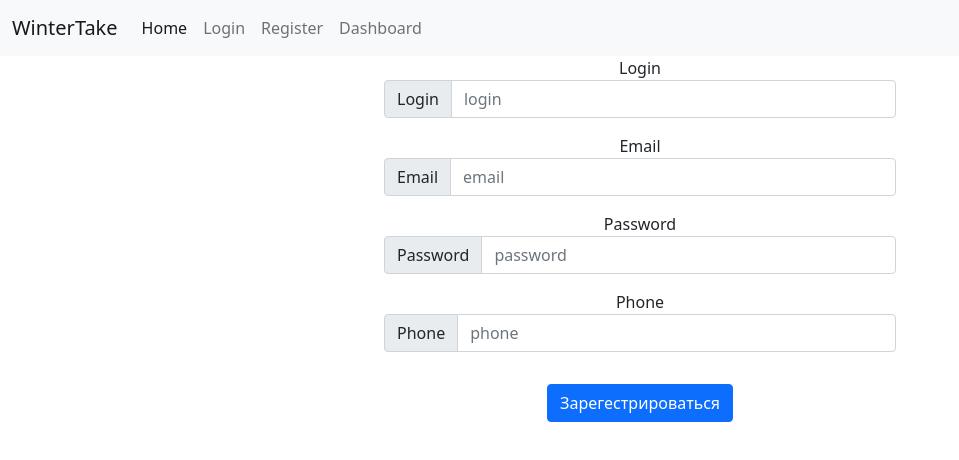
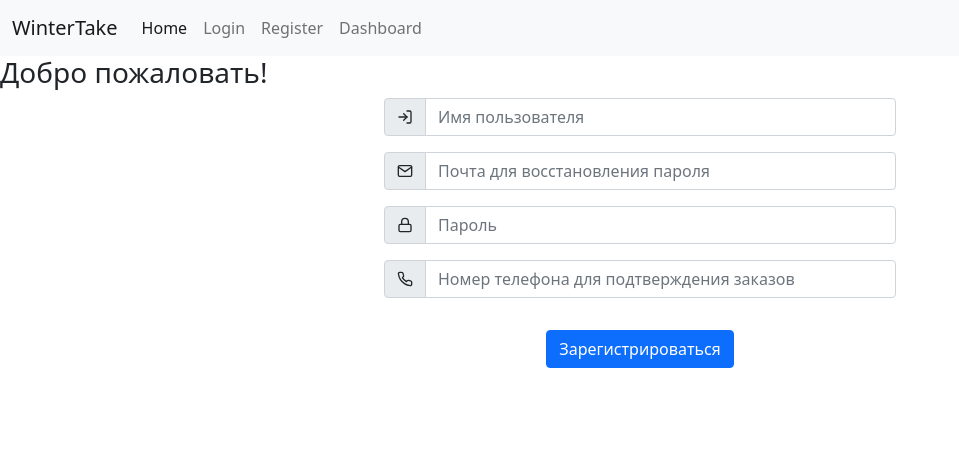
Before and after one commit to impressa97/sharer, a React (Create React App) app in the folder client/: page /register in a window 1280 px wide. Shown: the top 460 px of the page, without its empty margins (0-959 px from the left). Built offline with nearby package versions, Linux system fonts and the light colour scheme.

Commit message:
добавил иконки))

```diff
--- a/client/package.json
+++ b/client/package.json
@@ -11,6 +11,7 @@
     "react": "^17.0.2",
     "react-bootstrap": "^2.0.1",
     "react-dom": "^17.0.2",
+    "react-icons": "^4.3.1",
     "react-router-dom": "^6.2.1",
     "react-scripts": "4.0.3",
     "web-vitals": "^1.0.1"
--- a/client/src/Pages/Login.js
+++ b/client/src/Pages/Login.js
@@ -22,22 +22,6 @@ function Login(props) {
       })
       .then((response) => {
         setUserSession(response.data.token, response.data.user);
-      })
-      .catch((error) => {
-        if (!error.response && !error.request) {
-          //display
-        }
-      });
-  };
-
-  const register = () => {
-    axios
-      .post("http://localhost:3001/api/user/register", {
-        email: email,
-        password: password,
-      })
-      .then((response) => {
-        console.log(response);
       })
       .catch((error) => {
         if (!error.response && !error.request) {
@@ -90,9 +74,6 @@ function Login(props) {
         >
           Login
         </Button>
-        <Button onClick={() => {}} className="m-1" variant="primary">
-          Register
-        </Button>
       </div>
     </div>
   );
--- a/client/src/Pages/Register.js
+++ b/client/src/Pages/Register.js
@@ -1,11 +1,15 @@
+import { FiLogIn, FiMail, FiPhone, FiLock } from "react-icons/fi";
 import React, { useState } from "react";
 import axios from "axios";
 import "../Login.css";
 import { Button, FormControl, InputGroup } from "react-bootstrap";
 
 function Register(props) {
+  //Статусы ошибок и Информации
   const [errorStatus, setErrorStatus] = useState(null);
   const [registrationStatus, setRegistrationStatus] = useState(null);
+
+  //Данные формы
   const [login, setLogin] = useState("");
   const [phone, setPhone] = useState("");
   const [email, setEmail] = useState("");
@@ -34,62 +38,69 @@ function Register(props) {
   };
 
   return (
+    <>
+      <h3>Добро пожаловать!</h3>
       <div className="LoginForm">
-      <label>Login</label>
         <InputGroup className="mb-3">
-        <InputGroup.Text id="basic-addon1">Login</InputGroup.Text>
+          <InputGroup.Text id="basic-addon1">
+            <FiLogIn />
+          </InputGroup.Text>
           <FormControl
             onChange={(e) => {
               setLogin(e.target.value);
             }}
             name="login"
-          placeholder="login"
+            placeholder="Имя пользователя"
             aria-label="login"
             aria-describedby="basic-addon1"
           />
         </InputGroup>
-      <label>Email</label>
         <InputGroup className="mb-3">
-        <InputGroup.Text id="basic-addon2">Email</InputGroup.Text>
+          <InputGroup.Text id="basic-addon2">
+            <FiMail />
+          </InputGroup.Text>
           <FormControl
             onChange={(e) => {
               setEmail(e.target.value);
             }}
             name="email"
-          placeholder="email"
+            placeholder="Почта для восстановления пароля"
             aria-label="email"
             aria-describedby="basic-addon2"
           />
         </InputGroup>
-      <label>Password</label>
         <InputGroup className="mb-3">
-        <InputGroup.Text id="basic-addon3">Password</InputGroup.Text>
+          <InputGroup.Text id="basic-addon3">
+            <FiLock />
+          </InputGroup.Text>
           <FormControl
             onChange={(e) => {
               setPassword(e.target.value);
             }}
+            type="password"
             name="password"
-          placeholder="password"
+            placeholder="Пароль"
             aria-label="password"
             aria-describedby="basic-addon3"
           />
         </InputGroup>
-      <label>Phone</label>
         <InputGroup className="mb-3">
-        <InputGroup.Text id="basic-addon4">Phone</InputGroup.Text>
+          <InputGroup.Text id="basic-addon4">
+            <FiPhone />
+          </InputGroup.Text>
           <FormControl
             onChange={(e) => {
               setPhone(e.target.value);
             }}
             name="phone"
-          placeholder="phone"
+            placeholder="Номер телефона для подтверждения заказов"
             aria-label="phone"
             aria-describedby="basic-addon4"
           />
         </InputGroup>
         <div>
           <Button onClick={register} className="m-3" variant="primary">
-          Зарегестрироваться
+            Зарегистрироваться
           </Button>
         </div>
         {registrationStatus && (
@@ -107,6 +118,7 @@ function Register(props) {
           </>
         )}
       </div>
+    </>
   );
 }
 
```
Also changed, not shown: 2 other files (tests, documents, lock files or other folders). Lines whose indentation alone changed are shown as unchanged.
